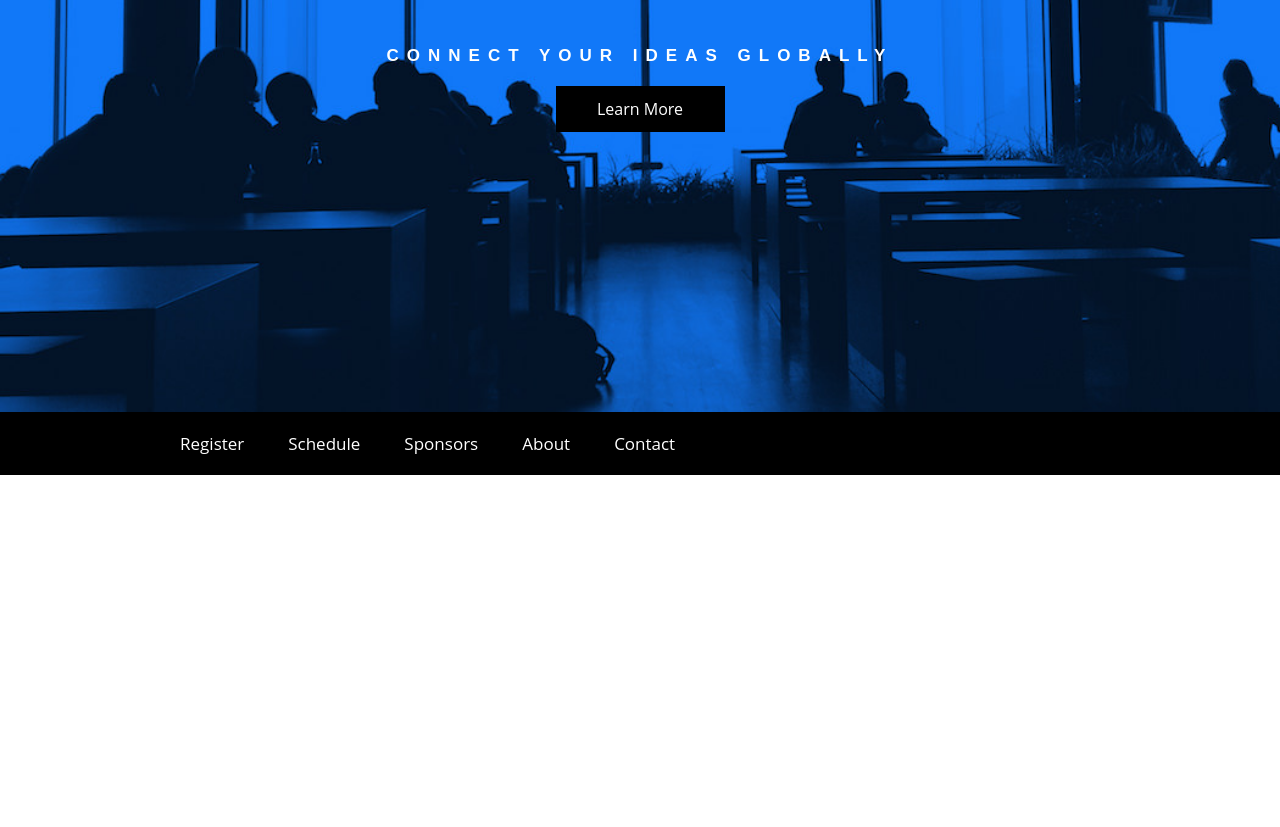
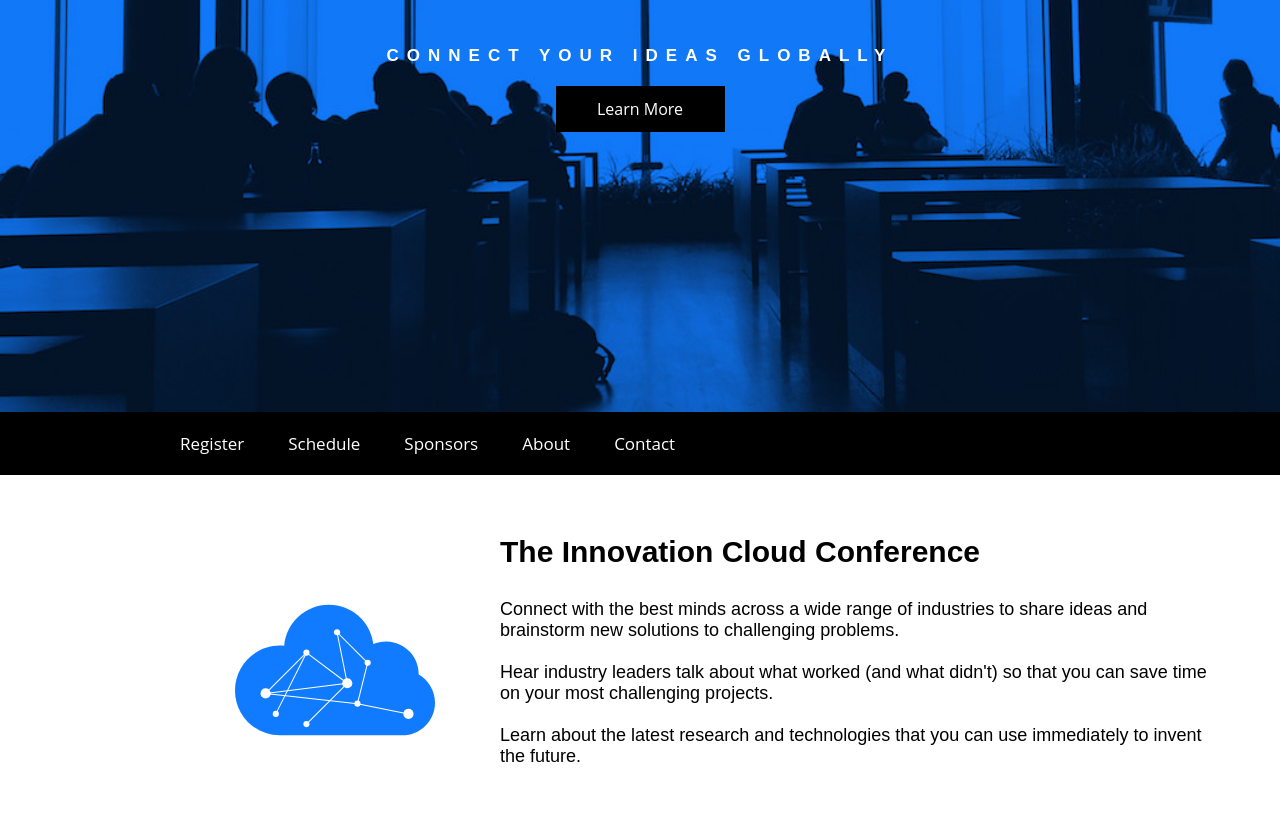
Before and after one commit to SunilChandraKarmakar/innovationcloud.github.io, a plain HTML site: page index.html in a window 1280 px wide. Shown: the part 364-1191 px from the top of the page. Before the commit the page ends 839 px from the top, so only its background shows below. Drawn offline with Linux system fonts and the light colour scheme.

Commit message:
working with cloud content CSS

```diff
--- a/css/style.css
+++ b/css/style.css
@@ -87,7 +87,7 @@
     left: 110px;
 }
 
-.menu ul li a{
+.menu ul li a {
     text-decoration: none;
     color: white;
     font-size: 17px;
@@ -98,3 +98,38 @@
     background: #1271EE;
     color: white;
 }
+
+/*---------------------
+    cloud-section
+----------------------*/
+
+#cloud-section {
+
+}
+
+.content-one {
+    width: 50%;
+    float: left;
+    padding: 60px 0px;
+}
+
+.content-one img {
+    width: 200px;
+    height: 150px;
+    position: relative;
+    left: 180px;
+    top: 60px;
+}
+
+.content-one h2 {
+    font-size: 30px;
+    font-family: sans-serif;
+    margin-left: -140px;
+}
+
+.content-one p {
+    margin-top: 30px;
+    font-size: 18px;
+    font-family: sans-serif;
+    margin-left: -140px;
+}
--- a/index.html
+++ b/index.html
@@ -1,11 +1,14 @@
 <!DOCTYPE html>
 <html>
+
 <head>
     <meta charset="UTF-08">
     <title> Innovation Cloud </title>
     <link type="text/css" rel="stylesheet" href="css/style.css">
 </head>
+
 <body>
+
     <!-- cover-section start -->
     <section id="cover-section">
         <div class="container">
@@ -29,9 +32,30 @@
                         <li><a href="#">About</a></li>
                         <li><a href="#">Contact</a></li>
                     </ul>
-                    </nav>
+                </nav><!-- menu end -->
             </div><!-- menu-content end -->
         </div><!-- container end -->
     </section><!-- menu-section end -->
+
+    <!-- cloud-section start -->
+    <section id="cloud-section">
+        <div class="container">
+            <div class="content-one">
+                <img src="images/cloud.svg">
+            </div><!-- content-one end -->
+            <div class="content-one">
+                <h2>The Innovation Cloud Conference</h2>
+                <p>Connect with the best minds across a wide range of industries to share ideas and
+                    brainstorm new solutions to challenging problems.</br></br>
+                    Hear industry leaders talk about what worked (and what didn't) so that you can
+                    save time on your most challenging projects.</br></br>
+                    Learn about the latest research and technologies that you can use immediately to
+                    invent the future.
+                </p>
+            </div><!-- content-one end -->
+        </div><!-- container end -->
+    </section><!-- cloud-conference-section end -->
+
 </body>
+
 </html>
```
Also changed, not shown: images/cloud.svg (added). Lines whose indentation alone changed are shown as unchanged.
